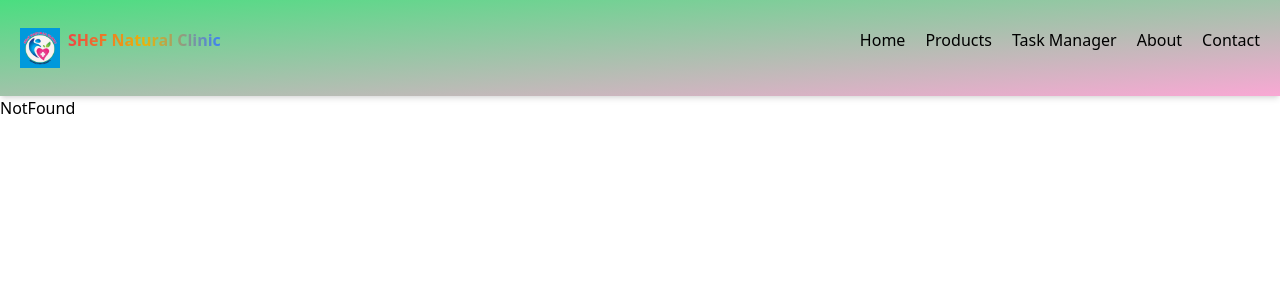
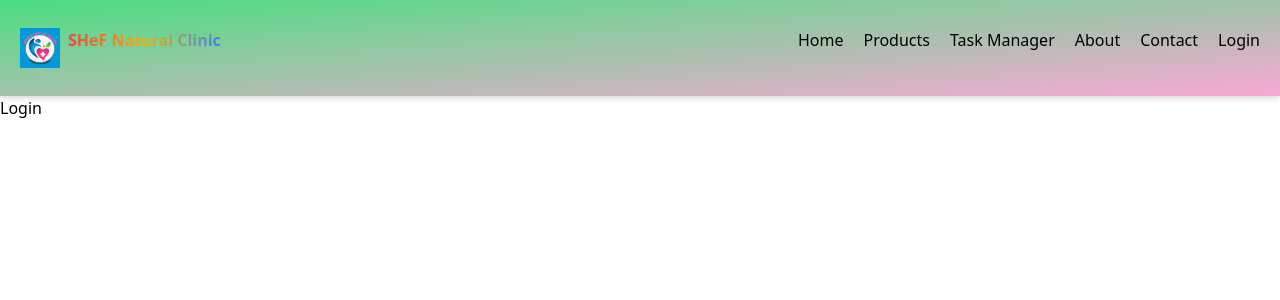
Before and after one commit to DavidKwameAgyekumDadzie/code-along-, a React (Create React App) app: page /login in a window 1280 px wide. Shown: the top 300 px of the page. Built offline with nearby package versions, Linux system fonts and the light colour scheme.

Commit message:
use of contextApi

```diff
--- a/src/App.js
+++ b/src/App.js
@@ -5,7 +5,7 @@
 // import Practice from "./components/Practice";
 // import Form from "./components/Form"
 // import Spinner from "./components/Spinner";
-import {BrowserRouter, Routes, Route} from "react-router-dom"
+import { BrowserRouter, Routes, Route } from "react-router-dom";
 
 import TaskManager from "./pages/TaskManager";
 import ProductList from "./pages/ProductList";
@@ -15,25 +15,23 @@ import Contact from "./pages/Contact";
 import Navbar from "./components/Navbar";
 import NotFound from "./pages/NotFound";
 import ProductDetail from "./pages/ProductDetail";
+import Login from "./pages/Login";
 
 function App() {
   return (
     <BrowserRouter>
       <Navbar />
       <Routes>
-        <Route path="/" element={<Home />}/>
-        <Route path="/products" element={<ProductList />}/>
-        <Route path="/products/:productId" element={<ProductDetail />}/>
-        <Route path="/task-manager" element={<TaskManager />}/>
-        <Route path="/about" element={<About />}/>
-        <Route path="/contact" element={<Contact />}/>
-        <Route path="*" element={<NotFound />}/>
-
-
+        <Route path="/" element={<Home />} />
+        <Route path="/products" element={<ProductList />} />
+        <Route path="/products/:productId" element={<ProductDetail />} />
+        <Route path="/task-manager" element={<TaskManager />} />
+        <Route path="/about" element={<About />} />
+        <Route path="/contact" element={<Contact />} />
+        <Route path="*" element={<NotFound />} />
+        <Route path="/login" element={<Login />} />
       </Routes>
     </BrowserRouter>
-
   );
-
-};
+}
 export default App;
--- a/src/components/Navbar.jsx
+++ b/src/components/Navbar.jsx
@@ -1,7 +1,6 @@
-import React from "react"
+import React from "react";
 import Navitem from "./Navitem";
-import logo from "../assets/img/logo.jpeg"
-
+import logo from "../assets/img/logo.jpeg";
 
 const links = [
   {
@@ -11,41 +10,44 @@ const links = [
 
   {
     label: "Products",
-        to: "/products"
+    to: "/products",
   },
 
   {
     label: "Task Manager",
-        to: "/task-manager"
+    to: "/task-manager",
   },
 
   {
     label: "About",
-        to: "/about"
+    to: "/about",
   },
 
   {
     label: "Contact",
-        to: "/contact"
-    }
+    to: "/contact",
+  },
 
-]
+  {
+    label: "Login",
+    to: "/login",
+  },
+];
 
-
-function Navbar (){
-    return(
-        <div >
-        <nav className="flex justify-between shadow-md py-7 px-5 bg-gradient-to-br from-green-400 to-pink-300 py-5 px-20 shadow-md">
+function Navbar() {
+  return (
+    <div>
+      <nav className="flex justify-between shadow-md py-7 px-5 bg-gradient-to-br from-green-400 to-pink-300 ">
         <div className="flex justify-between gap-2">
           <img className="w-10 h-10" src={logo} alt="sheflogo" />
-            <h1 className="font-bold bg-clip-text text-transparent bg-gradient-to-r from-red-500 via-yellow-500 to-blue-500 ">SHeF Natural Clinic</h1>
+          <h1 className="font-bold bg-clip-text text-transparent bg-gradient-to-r from-red-500 via-yellow-500 to-blue-500 ">
+            SHeF Natural Clinic
+          </h1>
         </div>
         <ul className="flex gap-5">
           {links.map((link, index) => (
             <Navitem key={index} label={link.label} to={link.to} />
-                    ))
-                }
-
+          ))}
         </ul>
       </nav>
     </div>
--- a/src/components/Product.jsx
+++ b/src/components/Product.jsx
@@ -1,31 +1,44 @@
-import React from "react"
+import React from "react";
 import { Link } from "react-router-dom";
 
 // import watch from "../assets/img/watch.jpg"
 
 function Product({ item }) {
-    return(
+  return (
+    <div className="w-full max-w-sm  bg-white rounded-lg shadow-md dark:bg-gray-800 dark:border-gray-700">
+      <div className="h-72 overflow-hidden">
+        <a href="#">
+          <img
+            className="p-8 rounded-t-lg"
+            src={item.image}
+            alt="product image"
+          />
+        </a>
+      </div>
 
-<div className="w-full max-w-sm  bg-white rounded-lg shadow-md dark:bg-gray-800 dark:border-gray-700">
-    <a href="#">
-        <img className="p-8 rounded-t-lg" src={item.images[0]} alt="product image" />
-    </a>
-    <div className="px-5 pb-5">
+      <div className="px-5 pb-5">
         <a href="#">
-            <h5 className="text-xl font-semibold tracking-tight text-gray-900 dark:text-white">{item.title}</h5>
+          <h5 className="text-xl font-semibold tracking-tight text-gray-900 dark:text-white">
+            {item.title}
+          </h5>
         </a>
         <div className="flex items-center mt-2.5 mb-5">
-            {item.description}
-
-
+          {item.description}
+          {Product.description.substring(0, 150)}
         </div>
         <div className="flex justify-between items-center">
-            <span className="text-3xl font-bold text-gray-900 dark:text-white">${item.price}</span>
-            <Link to={`/products/${item.id}`} className="text-white bg-blue-700 hover:bg-gray-800 focus:ring-4 focus:outline-none focus:ring-blue-300 font-medium rounded-lg text-sm px-5 py-2.5 text-center dark:bg-blue-600 dark:hover:bg-blue-700 dark:focus:ring-blue-800">Add to cart</Link>
+          <span className="text-3xl font-bold text-gray-900 dark:text-white">
+            ${item.price}
+          </span>
+          <Link
+            to={`/products/${item.id}`}
+            className="text-white bg-blue-700 hover:bg-gray-800 focus:ring-4 focus:outline-none focus:ring-blue-300 font-medium rounded-lg text-sm px-5 py-2.5 text-center dark:bg-blue-600 dark:hover:bg-blue-700 dark:focus:ring-blue-800"
+          >
+            Add to cart
+          </Link>
         </div>
+      </div>
     </div>
-</div>
-
-    );
-};
+  );
+}
 export default Product;
--- a/src/components/TaskItem.jsx
+++ b/src/components/TaskItem.jsx
@@ -9,7 +9,6 @@ function TaskItem({task, handleDelete}) {
                 />
                 <div className="flex-1">{task.text}</div>
             </div>
-                <div className="flex-1">{task.text}</div>
 
                 <button className="bg-blue-600 p-2 rounded-md"
                 onClick={() => handleDelete(task.id)}
--- /dev/null
+++ b/src/context/productContext.jsx
@@ -0,0 +1,19 @@
+import { createContext, useContext, useState } from "react";
+
+
+export const ProductContext = createContext({
+    products: [],
+    setProducts: (products) => {},
+});
+
+export const ProductContextProvider = ({children}) => {
+    const [products, setValue] = useState([]);
+
+    const setProducts = (products) => setValue(products);
+
+    return <ProductContext.Provider value={{products, setProducts }}>
+            {children}
+            </ProductContext.Provider>
+
+};
+export const useProductContext = () => useContext(ProductContext);
--- a/src/index.js
+++ b/src/index.js
@@ -1,13 +1,17 @@
-import React from 'react';
-import ReactDOM from 'react-dom/client';
-import './index.css';
-import App from './App';
-import reportWebVitals from './reportWebVitals';
+import React from "react";
+import ReactDOM from "react-dom/client";
+import "./index.css";
+import App from "./App";
+import reportWebVitals from "./reportWebVitals";
+import { ProductContextProvider } from "./context/productContext";
 
-const root = ReactDOM.createRoot(document.getElementById('root'));
+const root = ReactDOM.createRoot(document.getElementById("root"));
+
 root.render(
   <React.StrictMode>
-    <App />
+    <ProductContextProvider>
+      <App />
+    </ProductContextProvider>
   </React.StrictMode>
 );
 
--- /dev/null
+++ b/src/pages/Login.jsx
@@ -0,0 +1,9 @@
+import React from 'react'
+
+const Login = () => {
+  return (
+    <div>Login</div>
+  )
+}
+
+export default Login
--- a/src/pages/ProductList.jsx
+++ b/src/pages/ProductList.jsx
@@ -1,13 +1,17 @@
-import React, {useEffect, useState} from 'react'
-import Product from '../components/Product'
-import axios from "axios"
-import useAxios from '../Hooks/useAxios';
-import Spinner from '../components/Spinner';
-
+import React, { useEffect, useState } from "react";
+import Product from "../components/Product";
+import useAxios from "../Hooks/useAxios";
+import Spinner from "../components/Spinner";
+import { useProductContext } from "../context/productContext";
 
 function ProductList() {
-
-    const { data, isLoading, error } = useAxios("https://api.escuelajs.co/api/v1/products");
+  // const { data, isLoading, error } = useAxios(
+  //   "https://api.escuelajs.co/api/v1/products"
+  // );
+  const { data, isLoading, error } = useAxios(
+    "https://fakestoreapi.com/products"
+  );
+  const { products, setProducts } = useProductContext();
 
   // useEffect(() => {
   //     const getProducts = async ()  => {
@@ -21,19 +25,29 @@ function ProductList() {
   //     getProducts();
 
   // }, []);
-    console.log(data)
-    if (isLoading) return <Spinner/>
-    if (error) return <p>{error}</p>
-    return  (
+  // console.log(data);
 
-        <div className=' flex flex-wrap gap-2 pt-10 mt-5 justify-center items-center'>
-          {data.map((data) => (
+  useEffect(() => {
+    setProducts(data);
+  }, [data]);
+
+  if (isLoading) {
+    return <Spinner />;
+  }
+  if (error) {
+    return <p>{error}</p>;
+  }
+
+  console.log(products);
+
+  return (
+    <div className=" flex flex-wrap gap-2 pt-10 mt-5 justify-center items-center">
+      {/* {data.map((data) => ( NB:change data in the mapping to products */}
+      {products?.map((data) => (
         <Product item={data} />
       ))}
-
     </div>
   );
-};
-
+}
 
 export default ProductList;
```
Lines whose indentation alone changed are shown as unchanged.
